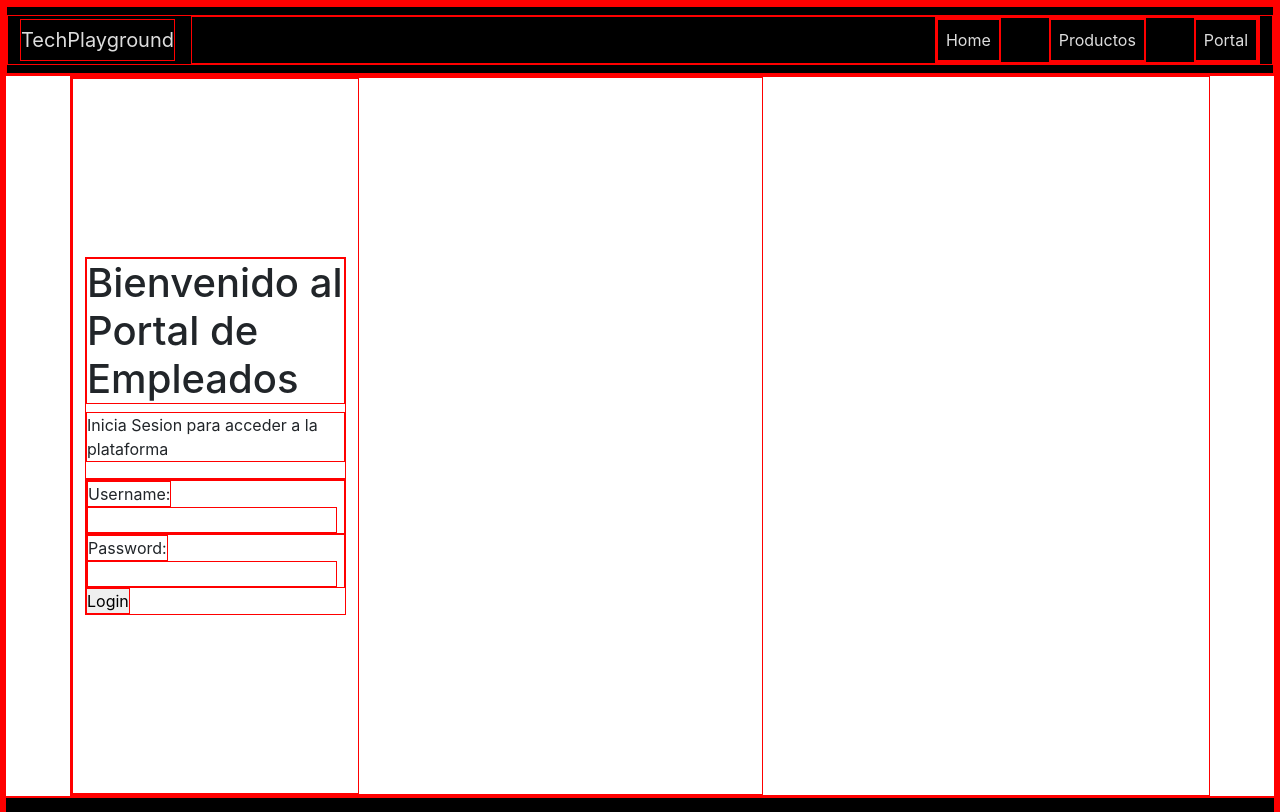
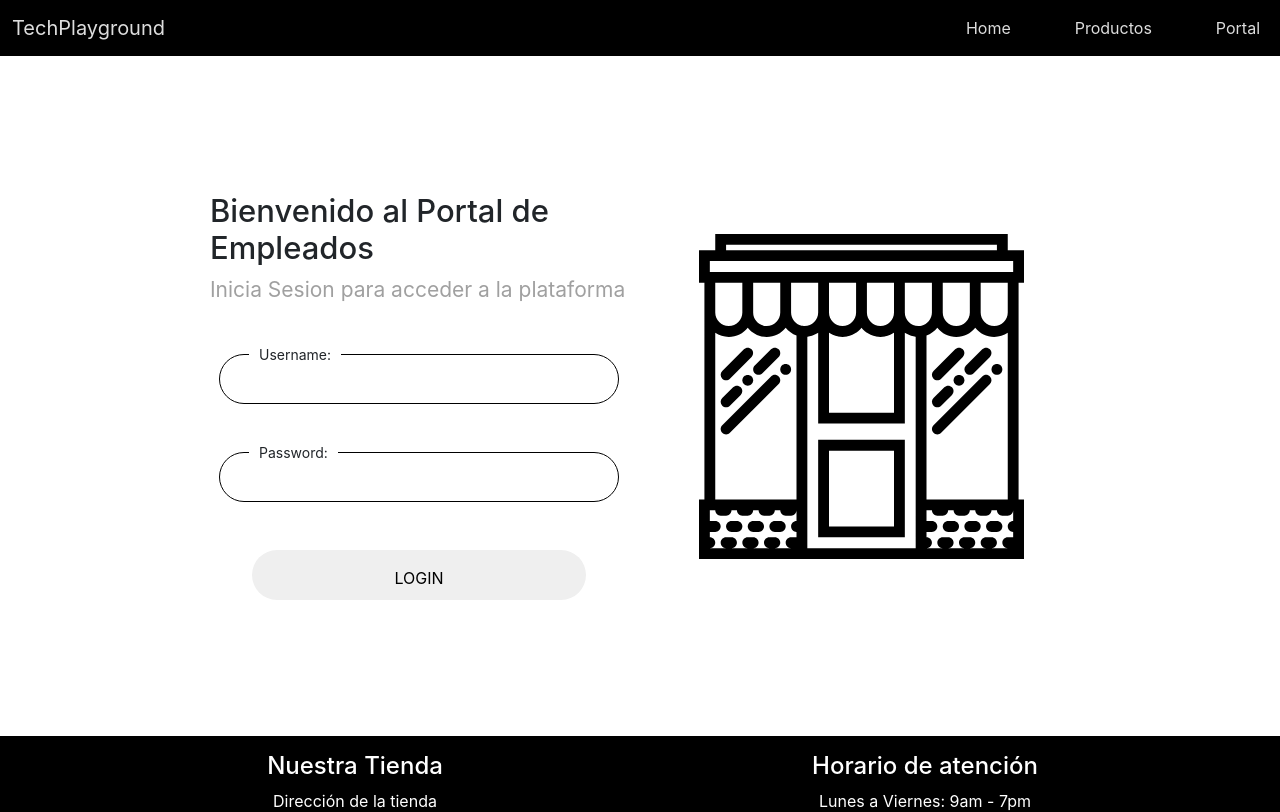
Before and after one commit to Jaro1407/React-Project, a React (Create React App) app: page /Portal in a window 1280 px wide. Shown: the top 812 px of the page. Built offline with nearby package versions, Linux system fonts and the light colour scheme.

Commit message:
login style updated

```diff
--- a/src/Components/Imagenes.jsx
+++ b/src/Components/Imagenes.jsx
@@ -3,7 +3,7 @@ import React from "react";
 function Imagenes(props) { //Added a default value to size in case no value is added when calling the component
 // Pasando una imagen como prop
     return (
-        <div>
+        <div className="d-flex justify-content-center">
             <img
                 className='imagen-prop'
                 src={props.imagen}
--- a/src/Components/Login.jsx
+++ b/src/Components/Login.jsx
@@ -1,5 +1,7 @@
 import React, { useState } from "react";
 import users from '../assets/Json/users.json';
+import Imagenes from './Imagenes';
+import Store from '../assets/Imagenes/store-svg.svg';
 import '../stylesheet/Login.css';
 
 function Login () {
@@ -48,27 +50,34 @@ function Login () {
 
     return (
 
-        <div className="container login-container d-flex">
-            <div className="row">
-                <div className="col-lg-5 col-md-4 col-sm-12 d-flex flex-column justify-content-center align-items-center login-left">
-                    <div className="login-header">
-                        <h1>Bienvenido al Portal de Empleados</h1>
+        <div className="login-container d-flex">
+            <div className="container d-flex align-items-center justify-content-center">
+                <div className="row d-flex align-items-center mx-4">
+                    <div className="col-lg-6 col-md-8 login-left">
+                        <div className="login-header mb-5">
+                            <h2>Bienvenido al Portal de Empleados</h2>
                             <p>Inicia Sesion para acceder a la plataforma</p>
                         </div>
-                    <form onSubmit={handleSubmit}>
-                        <div className="form-group">
+                        <form onSubmit={handleSubmit} className="d-flex flex-column align-items-center">
+                            <div className="form-group mb-5">
                                 <label htmlFor="username">Username:</label>
                                 <input type="text" name="username" required autoComplete="off" value={formValues.username} onChange={handleInputChange} />
                             </div>
-                        <div className="form-group">
+                            <div className="form-group mb-5">
                                 <label htmlFor="password">Password:</label>
                                 <input type="password" name="password" required value={formValues.password} onChange={handleInputChange} />
                             </div>
                             <button type="submit">Login</button>
                         </form>
                     </div>
-                <div className="col-lg-5 col-md-4 d-sm-none login-right">
-
+                    <div className="col-lg-6 col-md-4 d-none d-md-block login-right">
+                        <Imagenes
+                            imagen={Store}
+                            width='325'
+                            heigth='100'
+                            alt='Store'
+                        />
+                    </div>
                 </div>
             </div>
         </div>
--- a/src/stylesheet/Login.css
+++ b/src/stylesheet/Login.css
@@ -1,12 +1,59 @@
 * {
-    border: 1px solid red;
+    /* border: 1px solid red; */
     box-sizing: border-box;
     padding: 0;
     margin: 0;
 }
 @import url("https://fonts.googleapis.com/css2?family=Inter:wght@300;600&display=swap");
 
+.login-container {
+    min-height: calc(95vh - 80px);
+    overflow: hidden;
+}
 
-.login-container {
-    min-height: calc(100vh - 80px);
+.login-header h2 {
+    font-size: 31px;
+    text-justify: inter-word;
 }
+
+.login-header p {
+    font-size: 21px;
+    color: #a0a0a0;
+}
+
+.form-group {
+    width: 400px !important;
+}
+
+label:not(.checkboxLabel) {
+    display: inline-block;
+    background-color: white;
+    margin-bottom: 10px;
+    position: absolute;
+    padding: 0 10px;
+    transform: translate(30px, -10px);
+    font-size: 14px;
+  }
+
+input[type=text],
+input[type=password] {
+  border: 1px solid black;
+  height: 50px;
+  padding: 0 2rem;
+  width: 100%;
+  font-size: 18px;
+  border-radius: 100px;
+}
+
+button {
+    border: none;
+    color: black;
+    padding: 1rem;
+    border-radius: 100px !important;
+    width: 80%;
+    text-align: center;
+    text-transform: uppercase !important;
+    font-size: 18px;
+    height: 50px;
+    cursor: pointer;
+  }
```
Also changed, not shown: src/assets/Imagenes/store-svg.svg (added). Lines whose indentation alone changed are shown as unchanged.
